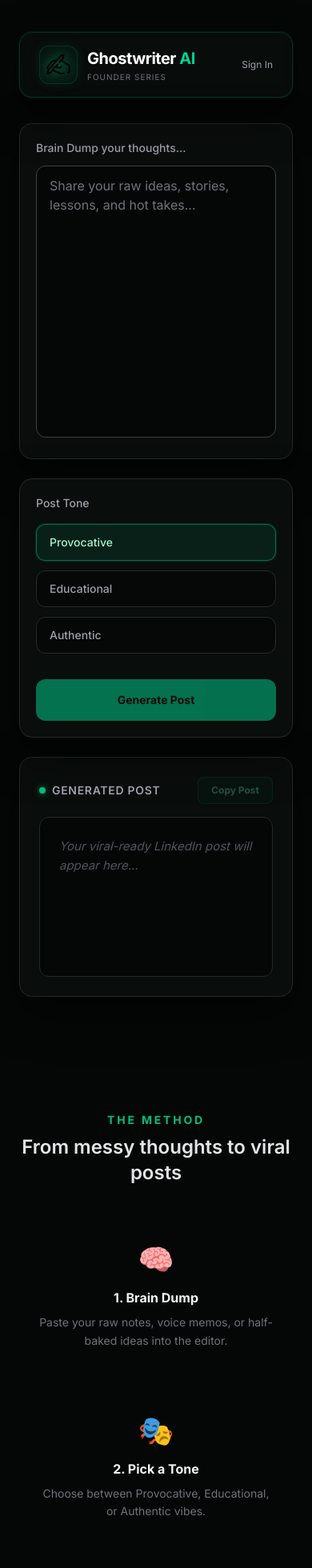
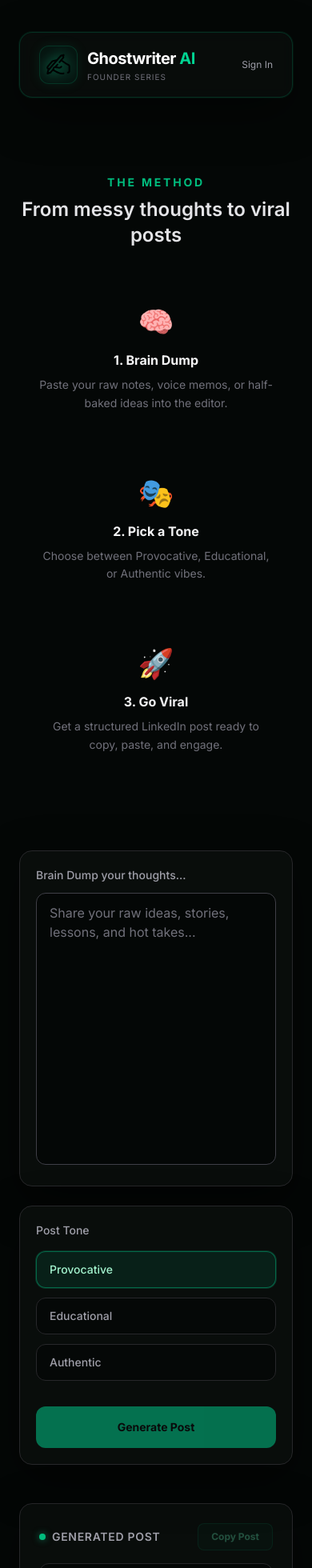
Before and after one commit to rishivarma0/ghostwriter-ai, a Next.js app: page / in a window 390 px wide. Shown: the top 1960 px of the page at 80% size. Built offline with nearby package versions, Linux system fonts and the light colour scheme; no server answers.

Commit message:
feat: update pricing to ₹249 and adjust layout flow

```diff
--- a/app/api/razorpay/route.ts
+++ b/app/api/razorpay/route.ts
@@ -42,8 +42,9 @@ export async function POST(req: Request) {
       return NextResponse.json({ error: "Authentication failed: No UserID" }, { status: 401 });
     }
 
+    // UPDATED PRICE: 24900 paise = ₹249.00
     const options = {
-      amount: 34900,
+      amount: 24900,
       currency: "INR",
       receipt: `rcpt_${userId.slice(-10)}_${Date.now().toString().slice(-8)}`,
     };
--- a/app/page.tsx
+++ b/app/page.tsx
@@ -253,7 +253,34 @@ export default function Home() {
           </div>
         </header>
 
-        <section className="grid grid-cols-1 gap-6 lg:grid-cols-3">
+        {/* 1. THE METHOD */}
+        <section className="mt-12 py-12 mb-12">
+          <div className="text-center mb-12">
+            <h2 className="text-sm font-bold uppercase tracking-[0.2em] text-emerald-500">The Method</h2>
+            <p className="mt-2 text-2xl font-semibold text-zinc-200">From messy thoughts to viral posts</p>
+          </div>
+
+          <div className="grid grid-cols-1 gap-8 md:grid-cols-3">
+            <div className="relative p-6 text-center">
+              <div className="mb-4 text-4xl">🧠</div>
+              <h4 className="mb-2 font-bold text-zinc-100">1. Brain Dump</h4>
+              <p className="text-sm text-zinc-500 leading-relaxed">Paste your raw notes, voice memos, or half-baked ideas into the editor.</p>
+            </div>
+            <div className="relative p-6 text-center">
+              <div className="mb-4 text-4xl">🎭</div>
+              <h4 className="mb-2 font-bold text-zinc-100">2. Pick a Tone</h4>
+              <p className="text-sm text-zinc-500 leading-relaxed">Choose between Provocative, Educational, or Authentic vibes.</p>
+            </div>
+            <div className="relative p-6 text-center">
+              <div className="mb-4 text-4xl">🚀</div>
+              <h4 className="mb-2 font-bold text-zinc-100">3. Go Viral</h4>
+              <p className="text-sm text-zinc-500 leading-relaxed">Get a structured LinkedIn post ready to copy, paste, and engage.</p>
+            </div>
+          </div>
+        </section>
+
+        {/* 2. DUMP AREA */}
+        <section className="grid grid-cols-1 gap-6 lg:grid-cols-3 mb-12">
           <div className="col-span-1 rounded-2xl border border-zinc-800 bg-[#090d0b] p-5 shadow-[0_20px_60px_rgba(0,0,0,0.45)] lg:col-span-2">
             <label className="mb-3 block text-sm font-medium text-zinc-400">Brain Dump your thoughts...</label>
             <textarea
@@ -311,8 +338,9 @@ export default function Home() {
           </aside>
         </section>
 
+        {/* 3. FOUNDER PASS (UPDATED PRICE) */}
         {limitReached && (
-          <div className="mt-12 overflow-hidden rounded-3xl border border-emerald-500/30 bg-[#090d0b] shadow-[0_20px_60px_rgba(0,0,0,0.6)]">
+          <div className="mt-8 overflow-hidden rounded-3xl border border-emerald-500/30 bg-[#090d0b] shadow-[0_20px_60px_rgba(0,0,0,0.6)] mb-12">
             <div className="bg-emerald-500/5 px-6 py-10 text-center backdrop-blur-sm">
               <div className="mx-auto mb-4 flex h-14 w-14 items-center justify-center rounded-2xl bg-emerald-500/20 shadow-[0_0_20px_rgba(16,185,129,0.2)]">
                 <span className="text-3xl">🚀</span>
@@ -344,7 +372,7 @@ export default function Home() {
                     className="group relative flex items-center gap-2 rounded-xl bg-emerald-400 px-10 py-4 font-bold text-zinc-950 transition-all hover:scale-105 hover:bg-emerald-300 active:scale-95 disabled:cursor-not-allowed disabled:opacity-50"
                     onClick={processPayment}
                   >
-                    {isPro ? "Founder Pass Active" : "Get Founder Pass — ₹349/mo"}
+                    {isPro ? "Founder Pass Active" : "Get Founder Pass — ₹249/mo"}
                   </button>
                   <p className="flex items-center gap-2 text-[10px] uppercase tracking-widest text-zinc-600">
                     🔒 Secure checkout via Razorpay
@@ -361,7 +389,8 @@ export default function Home() {
           </div>
         )}
 
-        <section className="mt-6 rounded-2xl border border-zinc-800 bg-[#090d0b] p-6 shadow-[0_20px_60px_rgba(0,0,0,0.45)]">
+        {/* 4. GENERATED AREA */}
+        <section className="rounded-2xl border border-zinc-800 bg-[#090d0b] p-6 shadow-[0_20px_60px_rgba(0,0,0,0.45)] mb-24">
           <div className="mb-4 flex items-center justify-between">
             <div className="flex items-center gap-2">
               <div className="h-2 w-2 rounded-full bg-emerald-500 shadow-[0_0_8px_rgba(16,185,129,0.6)]" />
@@ -382,31 +411,7 @@ export default function Home() {
           </div>
         </section>
 
-        <section className="mt-24 py-12">
-          <div className="text-center mb-12">
-            <h2 className="text-sm font-bold uppercase tracking-[0.2em] text-emerald-500">The Method</h2>
-            <p className="mt-2 text-2xl font-semibold text-zinc-200">From messy thoughts to viral posts</p>
-          </div>
-
-          <div className="grid grid-cols-1 gap-8 md:grid-cols-3">
-            <div className="relative p-6 text-center">
-              <div className="mb-4 text-4xl">🧠</div>
-              <h4 className="mb-2 font-bold text-zinc-100">1. Brain Dump</h4>
-              <p className="text-sm text-zinc-500 leading-relaxed">Paste your raw notes, voice memos, or half-baked ideas into the editor.</p>
-            </div>
-            <div className="relative p-6 text-center">
-              <div className="mb-4 text-4xl">🎭</div>
-              <h4 className="mb-2 font-bold text-zinc-100">2. Pick a Tone</h4>
-              <p className="text-sm text-zinc-500 leading-relaxed">Choose between Provocative, Educational, or Authentic vibes.</p>
-            </div>
-            <div className="relative p-6 text-center">
-              <div className="mb-4 text-4xl">🚀</div>
-              <h4 className="mb-2 font-bold text-zinc-100">3. Go Viral</h4>
-              <p className="text-sm text-zinc-500 leading-relaxed">Get a structured LinkedIn post ready to copy, paste, and engage.</p>
-            </div>
-          </div>
-        </section>
-
+        {/* 5. TRUST & FAQ AREA */}
         <section className="mt-12 rounded-3xl border border-zinc-900 bg-zinc-950/50 p-8 md:p-12 mb-12">
           <div className="grid grid-cols-1 gap-12 lg:grid-cols-2">
             <div>
@@ -414,11 +419,7 @@ export default function Home() {
               <div className="space-y-6">
                 <div>
                   <p className="text-sm font-bold text-emerald-400">Is this a subscription?</p>
-                  <p className="text-sm text-zinc-500 mt-1">Yes, the Founder Pass is a monthly subscription. You can cancel anytime directly from your profile dashboard.</p>
-                </div>
-                <div>
-                  <p className="text-sm font-bold text-emerald-400">What is the Refund Policy?</p>
-                  <p className="text-sm text-zinc-500 mt-1">We offer a 7-day no-questions-asked refund. Check our Refund Policy page for full details.</p>
+                  <p className="text-sm text-zinc-500 mt-1">Yes, the Founder Pass is a monthly subscription. You can cancel anytime directly from your profile dashboard with a single click.</p>
                 </div>
               </div>
             </div>
```
